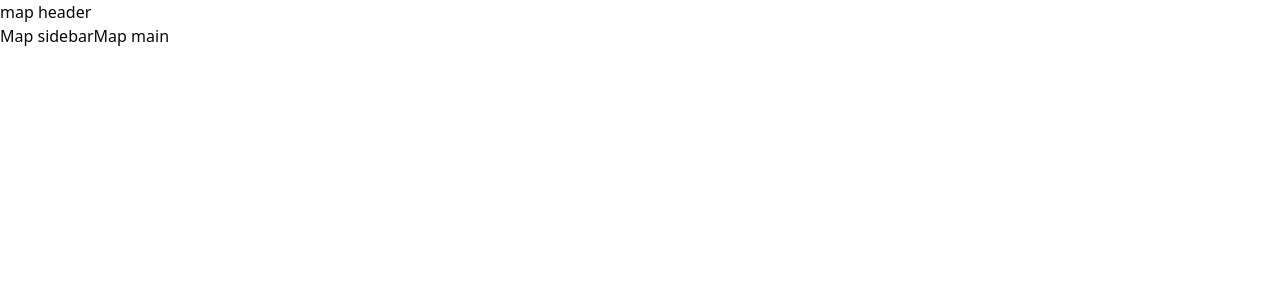
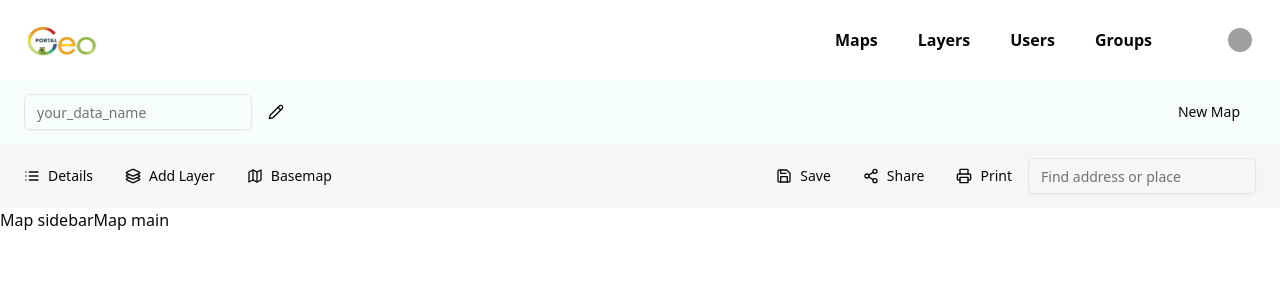
Before and after one commit to hilmyveradin/geoapp, a Next.js app: page /app/map-view in a window 1280 px wide. Shown: the top 300 px of the page. Built offline with nearby package versions, Linux system fonts and the light colour scheme; grey boxes are pictures that could not be loaded.

Commit message:
Map header menu

```diff
--- a/app/(routes)/app/map-view/page.js
+++ b/app/(routes)/app/map-view/page.js
@@ -1,5 +1,6 @@
 "use client";
 
+import AppHeader from "@/app/_components/app/shared/header";
 import MapHeader from "@/app/_components/app/map-view/map-header";
 import MapMain from "@/app/_components/app/map-view/map-main";
 import MapSidebar from "@/app/_components/app/map-view/map-sidebar";
@@ -7,6 +8,7 @@ import MapSidebar from "@/app/_components/app/map-view/map-sidebar";
 const MapView = () => {
   return (
     <div className="flex flex-col">
+      <AppHeader />
       <MapHeader />
       <div className="flex">
         <MapSidebar />
--- a/app/_components/app/map-view/map-header.jsx
+++ b/app/_components/app/map-view/map-header.jsx
@@ -1,7 +1,76 @@
 "use client";
 
+import { usePathname, useRouter } from "next/navigation";
+import { cn } from "@/lib/utils";
+import {
+  List,
+  Layers3,
+  Map,
+  Save,
+  Share2,
+  Printer,
+  Pencil
+} from "lucide-react";
+import { Button } from "@/components/ui/button"
+import {
+  DropdownMenu,
+  DropdownMenuContent,
+  DropdownMenuGroup,
+  DropdownMenuItem,
+  DropdownMenuLabel,
+  DropdownMenuPortal,
+  DropdownMenuSeparator,
+  DropdownMenuShortcut,
+  DropdownMenuSub,
+  DropdownMenuSubContent,
+  DropdownMenuSubTrigger,
+  DropdownMenuTrigger,
+} from "@/components/ui/dropdown-menu"
+import { Input } from "@/components/ui/input";
+
 const MapHeader = () => {
-  return <div>map header</div>;
+  return (
+    <div>
+      <div className="flex w-full h-16 justify-between items-center px-6 bg-[#F7FFFB]">
+        <div className="flex flex-row justify-between">
+          <Input placeholder="your_data_name" />
+          <Button variant="ghost">
+            <Pencil className="h-4 w-4" />
+          </Button>
+        </div>
+        <DropdownMenu>
+          <DropdownMenuTrigger asChild>
+            <Button variant="ghost">New Map</Button>
+          </DropdownMenuTrigger>
+        </DropdownMenu>
+      </div>
+      <div className="flex w-full h-16 justify-between items-center bg-[#D9D9D93D]">
+        <div className="flex flex-row justify-between pl-2">
+          <Button variant="ghost" className="justify-items-start">
+            <List className="mr-2 h-4 w-4" /> Details
+          </Button>
+          <Button variant="ghost">
+            <Layers3 className="mr-2 h-4 w-4" /> Add Layer
+          </Button>
+          <Button variant="ghost">
+            <Map className="mr-2 h-4 w-4" /> Basemap
+          </Button>
+        </div>
+        <div className="flex flex-row justify-between pr-6">
+          <Button variant="ghost">
+            <Save className="mr-2 h-4 w-4" /> Save
+          </Button>
+          <Button variant="ghost">
+            <Share2 className="mr-2 h-4 w-4" /> Share
+          </Button>
+          <Button variant="ghost">
+            <Printer className="mr-2 h-4 w-4" /> Print
+          </Button>
+          <Input placeholder="Find address or place" className="w-100"/>
+        </div>
+      </div>
+    </div>
+  );
 };
 
 export default MapHeader;
```
